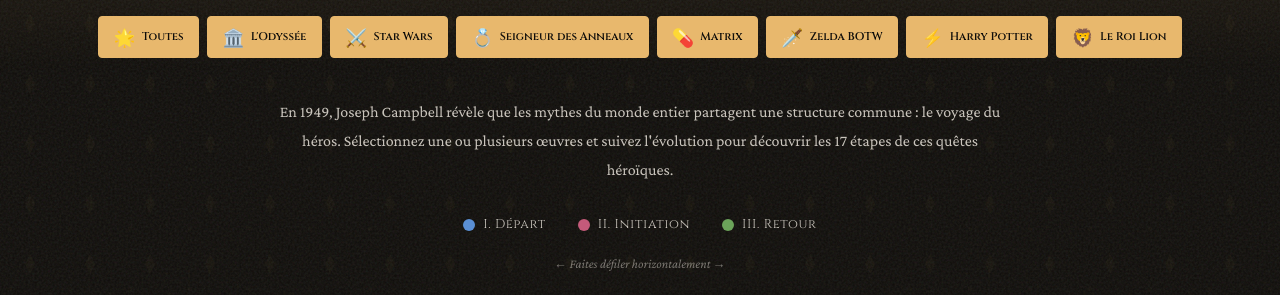
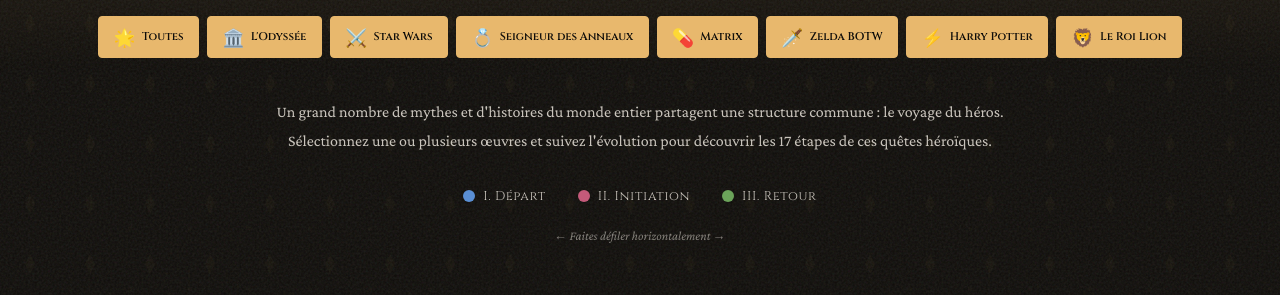
Before and after one commit to bmatge/voyage-du-heros, a plain HTML site: page index.html in a window 1280 px wide. Shown: the part 111-406 px from the top of the page. Drawn offline with nearby package versions, Linux system fonts and the light colour scheme.

Commit message:
Update intro text in index.html

```diff
--- a/index.html
+++ b/index.html
@@ -1074,7 +1074,7 @@
     </header>
 
     <section class="intro-section">
-        <p class="intro-text">En 1949, Joseph Campbell révèle que les mythes du monde entier partagent une structure commune : le voyage du héros. Sélectionnez une ou plusieurs œuvres et suivez l'évolution pour découvrir les 17 étapes de ces quêtes héroïques.</p>
+        <p class="intro-text">Un  grand nombre de mythes et d'histoires du monde entier partagent une structure commune : le voyage du héros. Sélectionnez une ou plusieurs œuvres et suivez l'évolution pour découvrir les 17 étapes de ces quêtes héroïques.</p>
     </section>
 
     <div class="legend">
```
